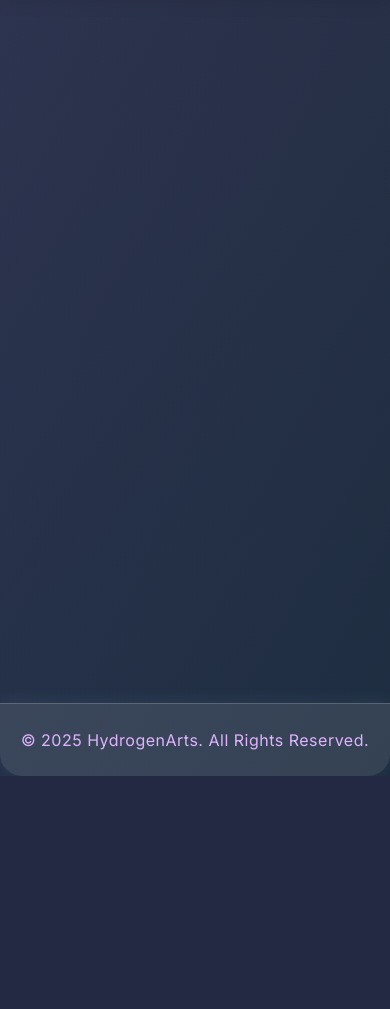
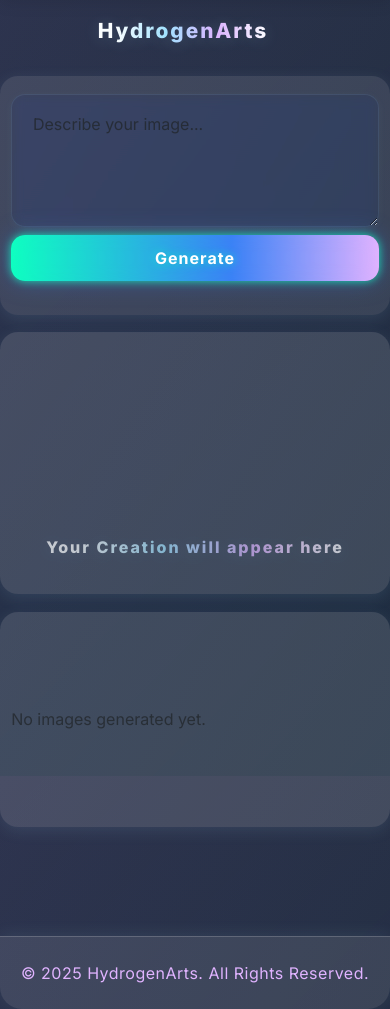
Before and after one commit to eswrn/hydrogenarts, a Django app: page /image_generator/generate/ in a window 390 px wide. Shown: the part 68-1077 px from the top of the page. Before the commit the page ends 844 px from the top, so only its background shows below. Run offline with Django 5.2, Linux system fonts and the light colour scheme.

Commit message:
mobile responsiveness

```diff
--- a/image_generator/templates/image_generator/generate_mobile.html
+++ b/image_generator/templates/image_generator/generate_mobile.html
@@ -1,5 +1,5 @@
 
-<div class="container-fluid main-container" style="min-height: 100vh; max-width: 100vw; overflow-x: hidden; padding: 0;">
+<div class="container-fluid mobile-main-container" style="min-height: 100vh; max-width: 100vw; overflow-x: hidden; padding: 0;">
     <!-- Unified Top Titles Row -->
     <div class="row w-100 justify-content-center align-items-center mb-2" style="height: 56px;">
         <div class="col-12 d-flex justify-content-center align-items-center">
@@ -54,6 +54,9 @@
 @media (max-width: 991.98px) {
     .main-container, .main-panes-row, .pane-col, .prompt-card, .result-pane, .gallery-card {
         display: none !important;
+    }
+    .mobile-main-container {
+        display: block !important;
     }
     .mobile-panes-col {
         display: flex !important;
```
